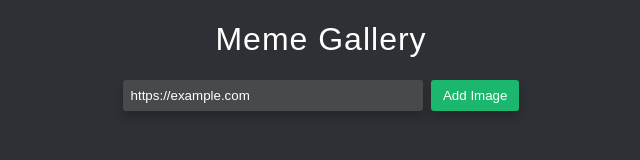
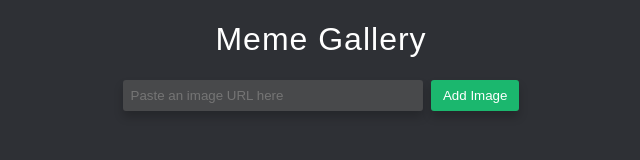
Before and after one commit to hollyphung95/meme-gallery, a website: page index.html in a window 1280 px wide. Both pictures are taken after typing "https://example.com" into the empty fields and a click on the button "Add Image". Shown: the whole page, without its empty margins (319-959 px from the left). Drawn offline with Linux system fonts and the light colour scheme.

Commit message:
Completed "Accepting User Input"

```diff
--- a/index.html
+++ b/index.html
@@ -12,5 +12,6 @@
       <button>Add Image</button>
     </header>
     <main></main>
+    <script src="main.js"></script>
   </body>
 </html>
--- /dev/null
+++ b/main.js
@@ -0,0 +1,11 @@
+var imageUrls = [];
+var $imageUrlInput = document.querySelector('input');
+var $addImageButton = document.querySelector('button');
+
+$addImageButton.addEventListener('click', function () {
+
+  if ((($imageUrlInput.value).trim()).length > 0) {
+    imageUrls.push(($imageUrlInput.value).trim());
+    $imageUrlInput.value = '';
+  }
+});
```
